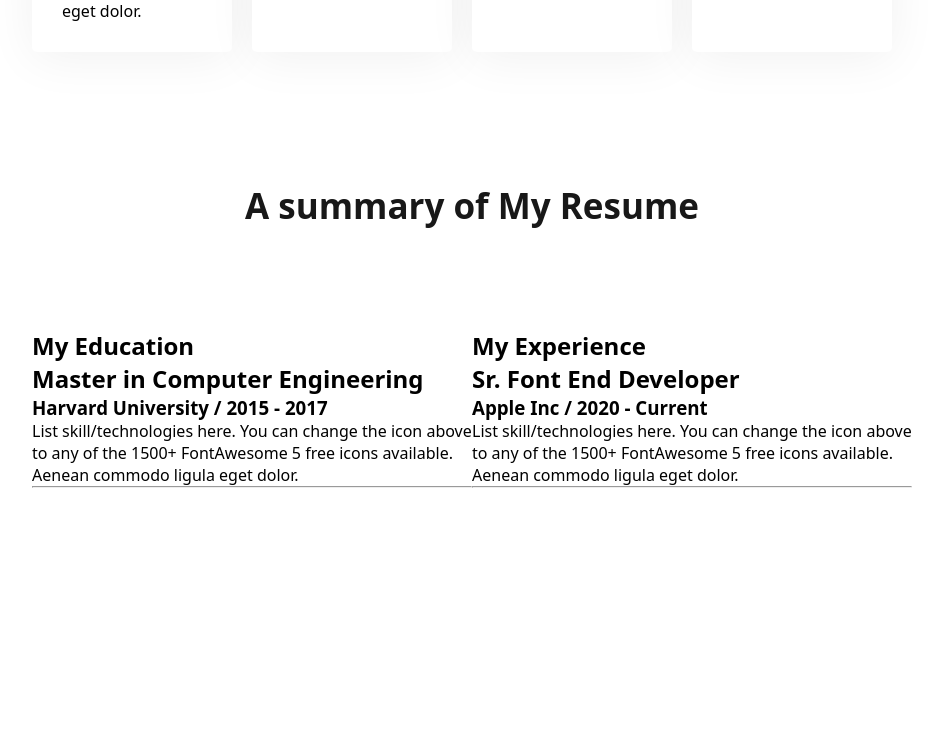
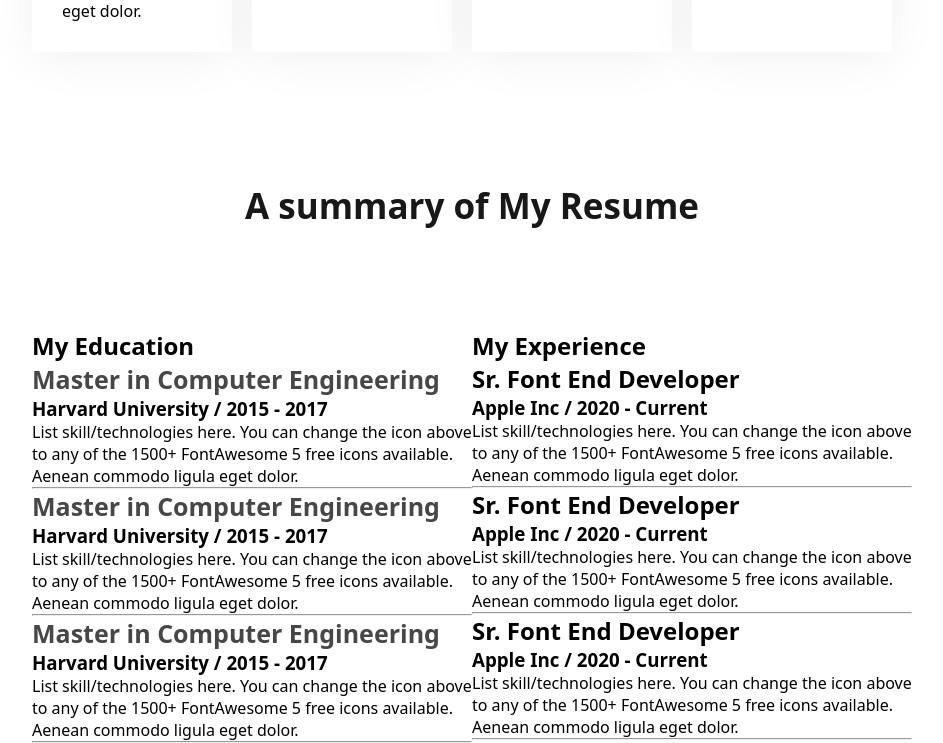
Before and after one commit to MdAsraful/portfolio, a plain HTML site: page index.html in a window 1280 px wide. Shown: the part 2352-3095 px from the top of the page, without its empty margins (168-1111 px from the left). Before the commit the page ends 2840 px from the top, so only its background shows below. Drawn offline with Linux system fonts and the light colour scheme.

Commit message:
resume class er kaj korci

```diff
--- a/index.html
+++ b/index.html
@@ -107,9 +107,37 @@
                             to any of the 1500+ FontAwesome 5 free icons available. Aenean commodo ligula eget dolor.</p>
                             <hr>
                     </div>
+                    <div>
+                        <h2 class="resume-sub-title">Master in Computer Engineering</h2>
+                        <h3 class="resume-sub-sub">Harvard University / 2015 - 2017</h3>
+                        <p class="resume-para">List skill/technologies here. You can change the icon above
+                            to any of the 1500+ FontAwesome 5 free icons available. Aenean commodo ligula eget dolor.</p>
+                            <hr>
+                    </div>
+                    <div>
+                        <h2 class="resume-sub-title">Master in Computer Engineering</h2>
+                        <h3 class="resume-sub-sub">Harvard University / 2015 - 2017</h3>
+                        <p class="resume-para">List skill/technologies here. You can change the icon above
+                            to any of the 1500+ FontAwesome 5 free icons available. Aenean commodo ligula eget dolor.</p>
+                            <hr>
+                    </div>
                 </div>
                 <div>
                     <h2>My Experience</h2>
+                    <div>
+                        <h2 class="Experience-sub-title">Sr. Font End Developer</h2>
+                        <h3 class="Experience-sub-sub">Apple Inc / 2020 - Current</h3>
+                        <p class="Experience-para">List skill/technologies here. You can change the icon above
+                            to any of the 1500+ FontAwesome 5 free icons available. Aenean commodo ligula eget dolor.</p>
+                            <hr>
+                    </div>
+                    <div>
+                        <h2 class="Experience-sub-title">Sr. Font End Developer</h2>
+                        <h3 class="Experience-sub-sub">Apple Inc / 2020 - Current</h3>
+                        <p class="Experience-para">List skill/technologies here. You can change the icon above
+                            to any of the 1500+ FontAwesome 5 free icons available. Aenean commodo ligula eget dolor.</p>
+                            <hr>
+                    </div>
                     <div>
                         <h2 class="Experience-sub-title">Sr. Font End Developer</h2>
                         <h3 class="Experience-sub-sub">Apple Inc / 2020 - Current</h3>
--- a/nowork.css
+++ b/nowork.css
@@ -172,3 +172,8 @@ ul li{
     margin-top: 100px;
 
 }
+.resume-sub-title{
+    font-size: 25px;
+    font-weight: 700;
+    color: #474747;
+}
```
